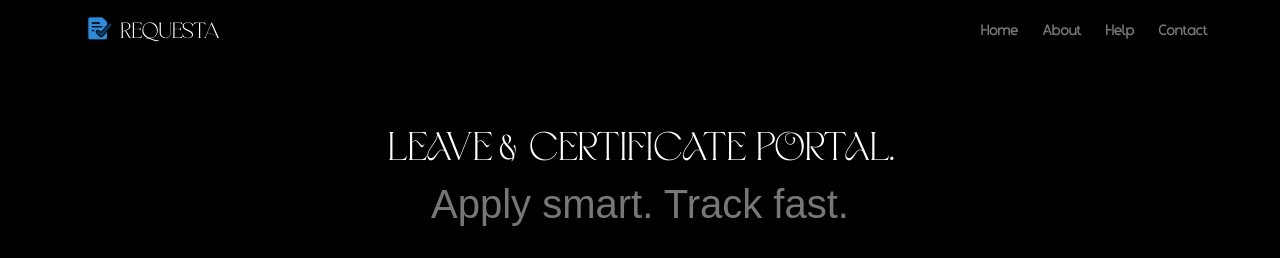
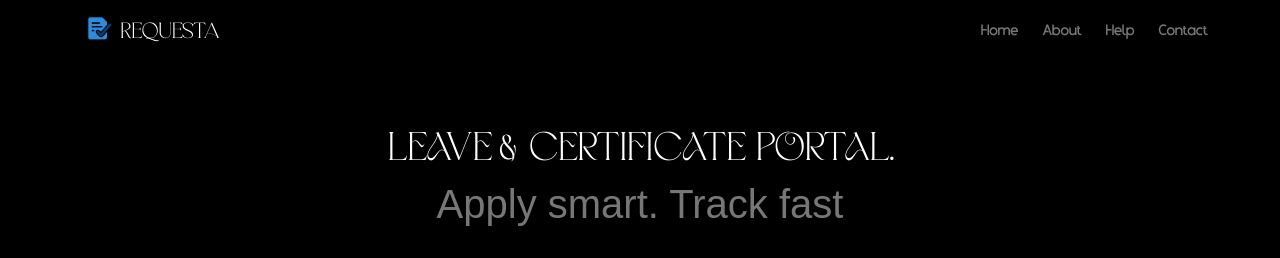
Before and after one commit to adtshrm007/Requesta-Client, a React (Vite) app: page / in a window 1280 px wide. Shown: the top 258 px of the page. Built offline with nearby package versions, Linux system fonts and the light colour scheme; a web font is replaced by a local one.

Commit message:
Changed the tagline

```diff
--- a/src/Components/TagLine.jsx
+++ b/src/Components/TagLine.jsx
@@ -2,7 +2,7 @@ import { Link } from "react-router-dom";
 import { motion } from "motion/react";
 const TagLine = () => {
   const tagline1 = "Leave & Certificate Portal.";
-  const tagline2 = "Apply smart. Track fast.";
+  const tagline2 = "Apply smart. Track fast";
 
   return (
     <motion.div
```
